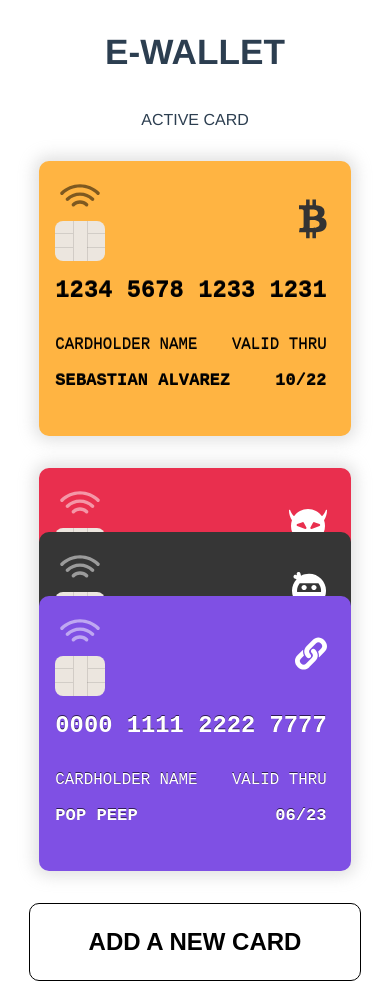
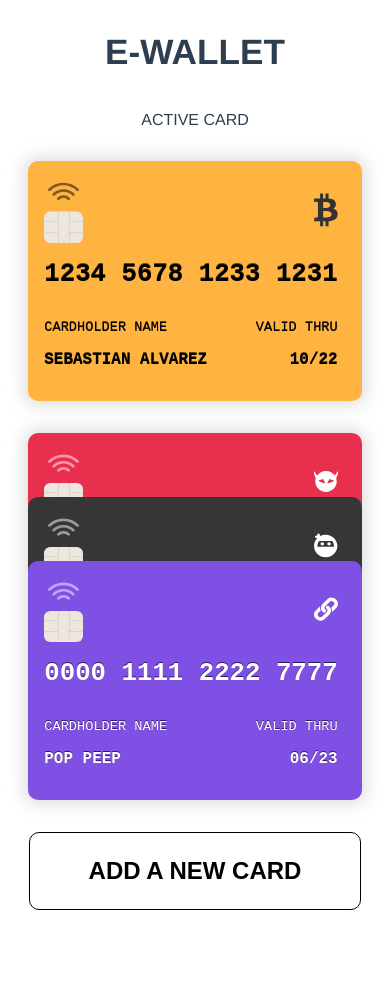
Before and after one commit to sleam91/E-Wallet, a Vue app: page / in a window 390 px wide. After the commit the page ends 918 px from the top, so only its background shows below. Built offline with nearby package versions, Linux system fonts and the light colour scheme; a web font is replaced by a local one.

Commit message:
second version responsive card

```diff
--- a/src/components/Card.vue
+++ b/src/components/Card.vue
@@ -1,8 +1,8 @@
 <template>
     <div class="card" :style="card.colors">
         <div class="icons">
-            <img :src="require('@/assets/'+card.chip)" alt />
-            <img :src="require('@/assets/'+card.vendor)" alt />
+            <img class="chip" :src="require('@/assets/'+card.chip)" alt />
+            <img class="vendor" :src="require('@/assets/'+card.vendor)" alt />
         </div>
         <h1>{{card.cardNumber}}</h1>
         <div class="card-bottom">
@@ -42,9 +42,9 @@ export default {
     text-transform: uppercase;
     // width: 90%;
     max-width: 396px;
-    // min-width: 400px;
+    // min-width: 80%;
     max-height: 243px;
-    min-height: 243px;
+    // min-height: 243px;
     margin: 1rem 0 0 0;
     padding: 1rem;
     padding-right: 1.5rem;
@@ -64,22 +64,32 @@ export default {
         justify-content: space-between;
         text-align: start;
         .valid {
-            h3 {
-                display: flex;
-                justify-content: flex-end;
+            h3,
+            p {
+                text-align: end;
             }
         }
     }
     h1 {
-        font-size: calc(1em + 2vw);
+        font-size: calc(2vw * 3.3);
     }
     h3 {
-        font-size: calc(0.585em + 2vw);
+        font-size: calc(1.17vw * 3.5);
     }
     p {
-        font-size: calc(0.5em + 2vw);
+        font-size: calc(1vw * 3.5);
     }
-    @media screen and (min-width: 601px) {
+    .chip {
+        width: 10vw;
+    }
+    .vendor {
+        width: 6vw;
+    }
+
+    @media screen and (min-width: 440px) {
+        .chip,.vendor {
+            width: initial;
+        }
         h1 {
             font-size: 2em;
         }
```
